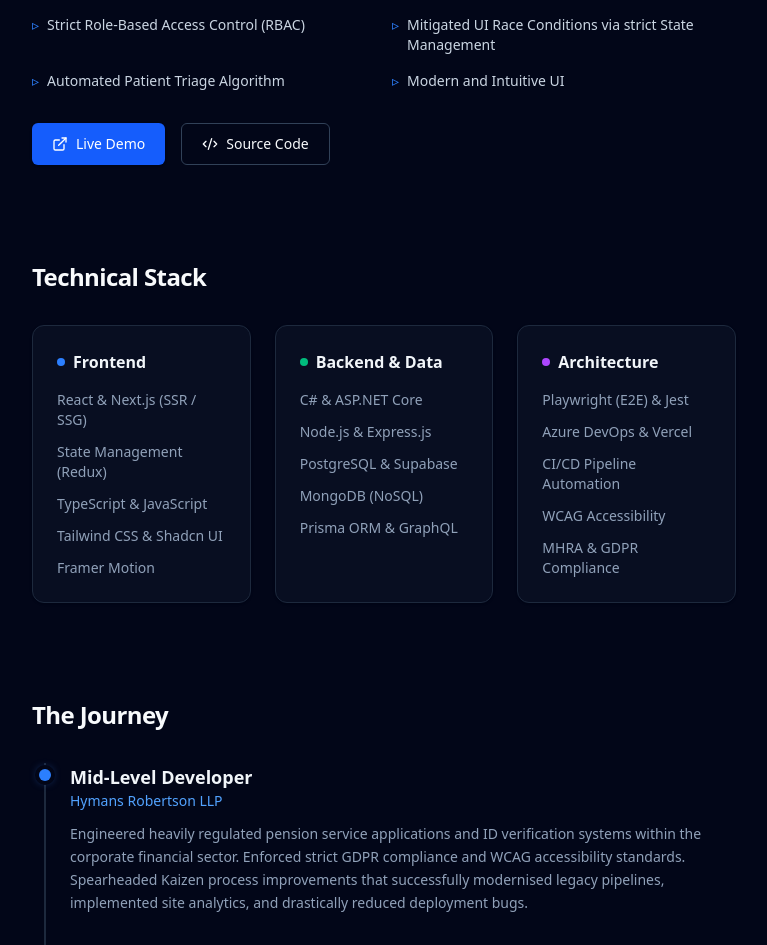
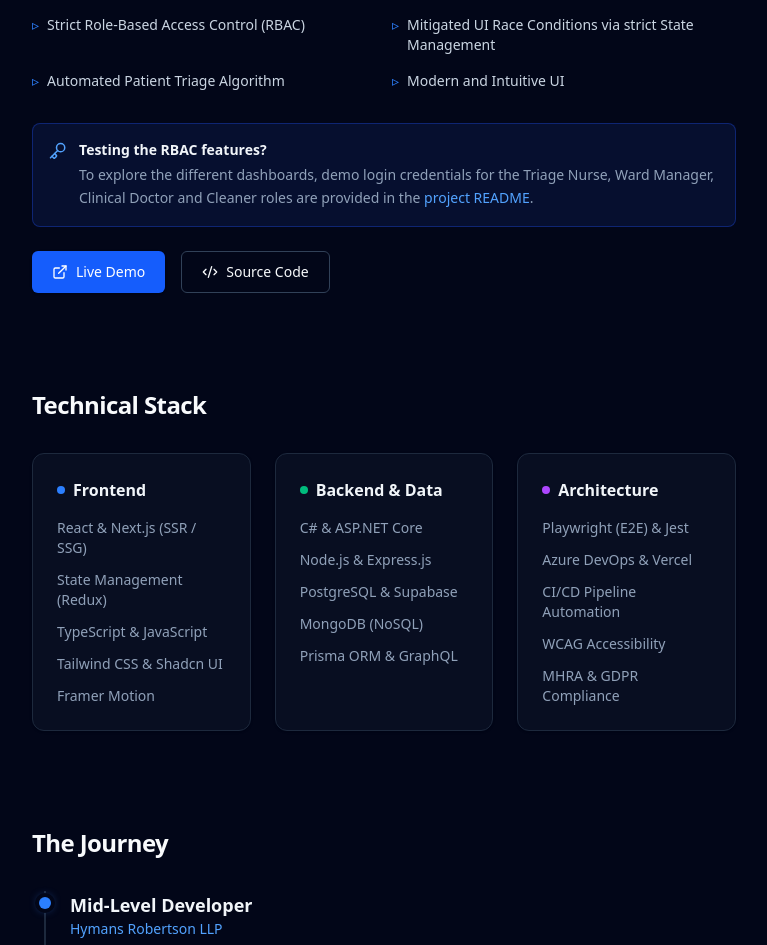
Before and after one commit to davidmuir1999/David-Muir-Portfolio, a Next.js app in the folder portfolio/: page / in a window 1280 px wide. Shown: the part 1227-2172 px from the top of the page, without its empty margins (448-1215 px from the left). Built offline with nearby package versions, Linux system fonts and the light colour scheme.

Commit message:
Small copy amendments

```diff
--- a/portfolio/app/page.tsx
+++ b/portfolio/app/page.tsx
@@ -1,6 +1,6 @@
 "use client";
 
-import { Mail, FileText, ExternalLink, Code2 } from "lucide-react";
+import { Mail, FileText, ExternalLink, Code2, Key } from "lucide-react";
 import { ReactiveAvatar } from "@/src/components/ReactiveAvatar";
 import { CVModal } from "@/src/components/CVModal";
 import { useState } from "react";
@@ -216,6 +216,30 @@ export default function Portfolio() {
               </li>
             </ul>
 
+            <div className="flex items-start gap-3 p-4 mb-6 rounded-lg bg-blue-50 dark:bg-blue-900/20 border border-blue-100 dark:border-blue-800/50">
+              <div className="mt-0.5 text-blue-600 dark:text-blue-400">
+                <Key size={18} />
+              </div>
+              <div>
+                <p className="text-sm font-semibold text-slate-900 dark:text-slate-100">
+                  Testing the RBAC features?
+                </p>
+                <p className="text-sm text-slate-600 dark:text-slate-400 mt-1 leading-relaxed">
+                  To explore the different dashboards, demo login credentials
+                  for the Triage Nurse, Ward Manager, Clinical Doctor and
+                  Cleaner roles are provided in the{" "}
+                  <a
+                    href="https://github.com/davidmuir1999/Vital-Link-Triage-Project#readme"
+                    target="_blank"
+                    className="font-medium text-blue-600 dark:text-blue-400 hover:underline underline-offset-2"
+                  >
+                    project README
+                  </a>
+                  .
+                </p>
+              </div>
+            </div>
+
             <div className="flex gap-4">
               <a
                 href="https://vitallinkapp.com"
@@ -335,8 +359,12 @@ export default function Portfolio() {
                   ID verification systems within the corporate financial sector.
                   Enforced strict GDPR compliance and WCAG accessibility
                   standards. Spearheaded Kaizen process improvements that
-                  successfully modernised legacy pipelines, implemented site
-                  analytics, and drastically reduced deployment bugs.
+                  successfully identified and reduced process pain points.
+                  Spearheaded Kaizen-driven operational improvements across the
+                  engineering team. Systematically optimized Azure DevOps
+                  workflows, CI/CD pipelines, and cross-team communication,
+                  compounding marginal developer gains into significant
+                  team-wide efficiency.
                 </p>
               </motion.div>
 
@@ -350,7 +378,7 @@ export default function Portfolio() {
                 </h5>
                 <p className="text-sm text-slate-600 dark:text-slate-400 leading-relaxed">
                   Identified systemic technological gaps in local
-                  brick-and-mortar businesses and built proprietary SaaS
+                  brick and mortar businesses and built proprietary SaaS
                   inventory applications to replace their legacy management.
                   Delivered high-visibility, brand-centric web solutions for
                   high-profile clients, including an MTV Top 10 music artist.
@@ -368,9 +396,9 @@ export default function Portfolio() {
                 <p className="text-sm text-slate-600 dark:text-slate-400 leading-relaxed">
                   Transitioned from an intern to a full-time engineer at a
                   leading medical ultrasound startup. Developed proprietary
-                  frontend interfaces, mechanical design and collaborated directly with FAANG
-                  technology partners, to deliver advanced health tech
-                  solutions.
+                  frontend interfaces, mechanical design and collaborated
+                  directly with FAANG technology partners, to deliver advanced
+                  health tech solutions.
                 </p>
               </motion.div>
 
--- a/portfolio/src/components/CVModal.tsx
+++ b/portfolio/src/components/CVModal.tsx
@@ -90,7 +90,7 @@ export function CVModal({ isOpen, onClose }: CVModalProps) {
               <motion.div variants={fadeInUp} className="space-y-4">
                 <h4 className="text-sm font-bold uppercase tracking-wider text-slate-400 dark:text-slate-500">Executive Summary</h4>
                 <p className="text-slate-600 dark:text-slate-300 leading-relaxed">
-                  Mid-Level Full-Stack Engineer specialising in React, Node.js, and C#/.NET ecosystems to build secure software for highly regulated HealthTech and FinTech industries. Leveraging a Master's in Biomedical Engineering to bridge the gap between complex compliance requirements and scalable technical execution.
+                  Mid-Level Engineer specialising in React, Node.js, and C#/.NET ecosystems to build secure software for highly regulated HealthTech and FinTech industries. Leveraging a Master's in Biomedical Engineering to bridge the gap between complex compliance requirements and scalable technical execution.
                 </p>
               </motion.div>
 
@@ -98,7 +98,7 @@ export function CVModal({ isOpen, onClose }: CVModalProps) {
                 <motion.div variants={fadeInUp} className="space-y-3">
                   <h4 className="text-sm font-bold uppercase tracking-wider text-slate-400 dark:text-slate-500">Core Competencies</h4>
                   <ul className="space-y-2 text-sm text-slate-600 dark:text-slate-300">
-                    <li className="flex items-center gap-2"><CheckCircle2 size={14} className="text-emerald-500" /> 100% GDPR & MHRA Compliance</li>
+                    <li className="flex items-center gap-2"><CheckCircle2 size={14} className="text-emerald-500" /> GDPR & MHRA Compliance</li>
                     <li className="flex items-center gap-2"><CheckCircle2 size={14} className="text-emerald-500" /> CI/CD</li>
                     <li className="flex items-center gap-2"><CheckCircle2 size={14} className="text-emerald-500" /> Secure RBAC & E2E Encryption</li>
                     <li className="flex items-center gap-2"><CheckCircle2 size={14} className="text-emerald-500" /> WCAG Accessibility Standards</li>
```
Also changed, not shown: 1 other file (tests, documents, lock files or other folders).
